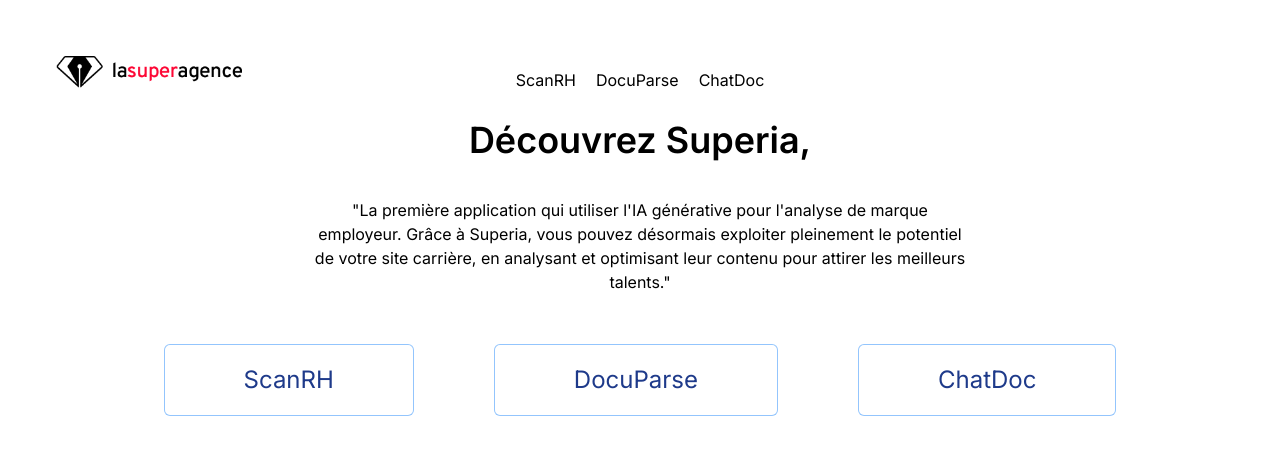
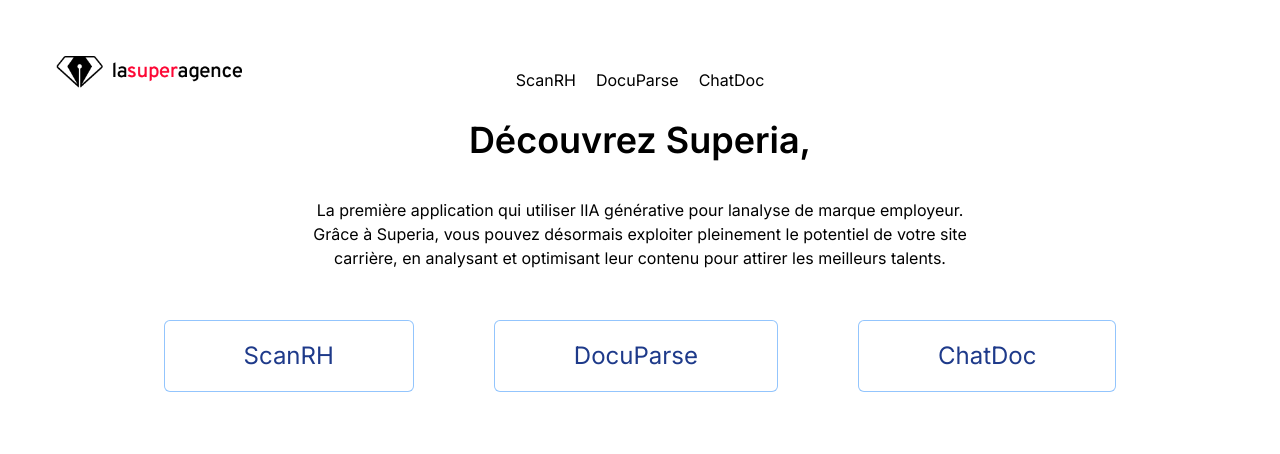
Before and after one commit to Superhia/superia-plateform, a Next.js app in the folder superia/: page / in a window 1280 px wide. Shown: the top 454 px of the page. Built offline with nearby package versions, Linux system fonts and the light colour scheme.

Commit message:
Update 2.3

```diff
--- a/superia/src/app/page.tsx
+++ b/superia/src/app/page.tsx
@@ -16,7 +16,7 @@
 	  </ul>
 		</nav>
     <h1 className="text-4xl font-semibold text-center py-7">Découvrez Superia,</h1>
-    <p className="text-center py-2.5 mx-32 px-32">"La première application qui utiliser l'IA générative pour l'analyse de marque employeur. Grâce à Superia, vous pouvez désormais exploiter pleinement le potentiel de votre site carrière, en analysant et optimisant leur contenu pour attirer les meilleurs talents."</p>
+    <p className="text-center py-2.5 mx-32 px-32">La première application qui utiliser lIA générative pour lanalyse de marque employeur. Grâce à Superia, vous pouvez désormais exploiter pleinement le potentiel de votre site carrière, en analysant et optimisant leur contenu pour attirer les meilleurs talents.</p>
     <div className="mx-auto text-2xl">
     <button className="p-5 pl-20 pr-20 m-10 rounded-md border-0  text-blue-900 ring-1 ring-inset ring-blue-300 2xl:text-2xl 2xl:leading-8"><Link href={"scrapping"}>ScanRH</Link></button>
     <button className="p-5 pl-20 pr-20 m-10 rounded-md border-0  text-blue-900 ring-1 ring-inset ring-blue-300 2xl:text-2xl 2xl:leading-8"><Link href={"parsing"}>DocuParse</Link></button>
--- a/superia/src/app/parsing/page.tsx
+++ b/superia/src/app/parsing/page.tsx
@@ -15,7 +15,7 @@
 	  </ul>
 		</nav>
     <h1 className="text-4xl font-semibold text-center py-7">Pose des questions à ton Fichier</h1>
-    <p className="text-center mx-32 px-32">"Superia simplifie la gestion documentaire grâce à son outil de parsing intelligent, capable de traiter et d'organiser efficacement tous types de documents, vous permettant de gagner du temps et d'améliorer votre efficacité opérationnelle."</p>
+    <p className="text-center mx-32 px-32">Superia simplifie la gestion documentaire grâce à son outil de parsing intelligent, capable de traiter et dorganiser efficacement tous types de documents, vous permettant de gagner du temps et daméliorer votre efficacité opérationnelle.</p>
       <div className="items-center mx-auto py-14">
 
         <ParsingForm/>
```
